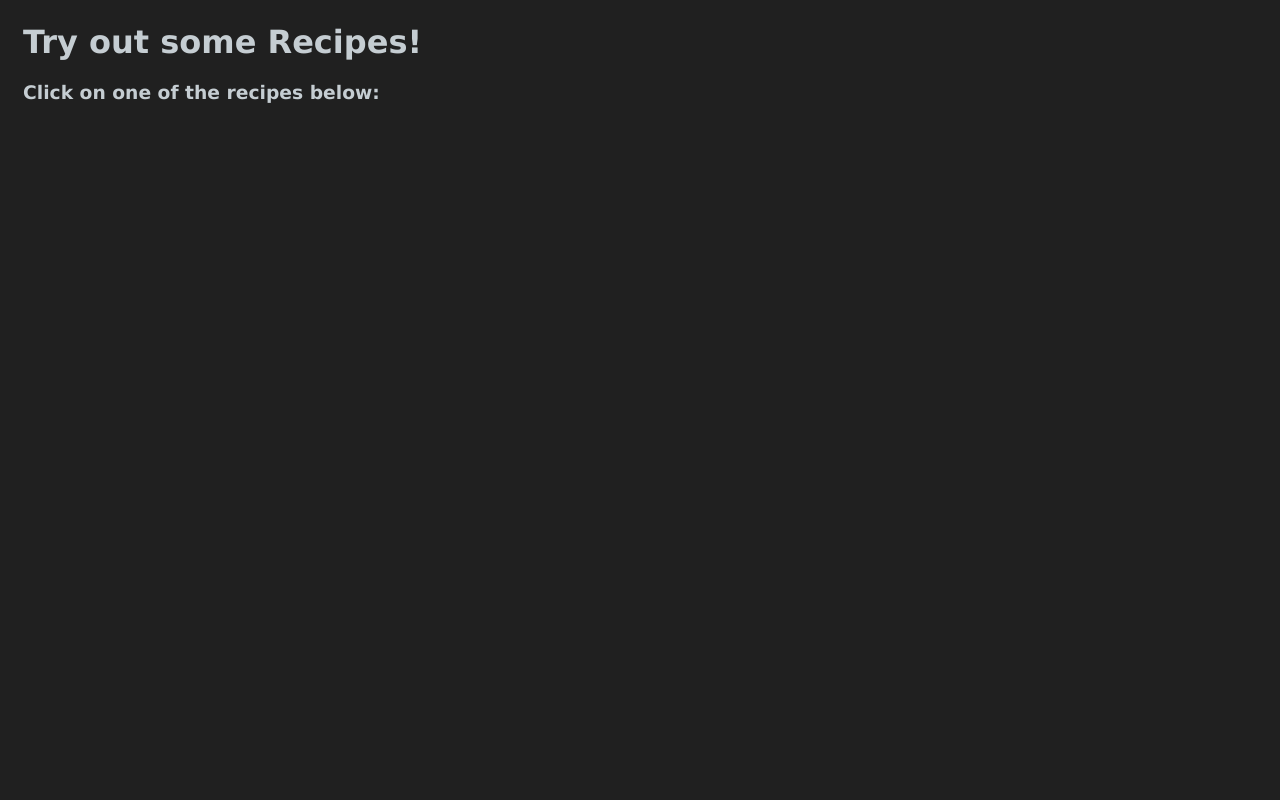
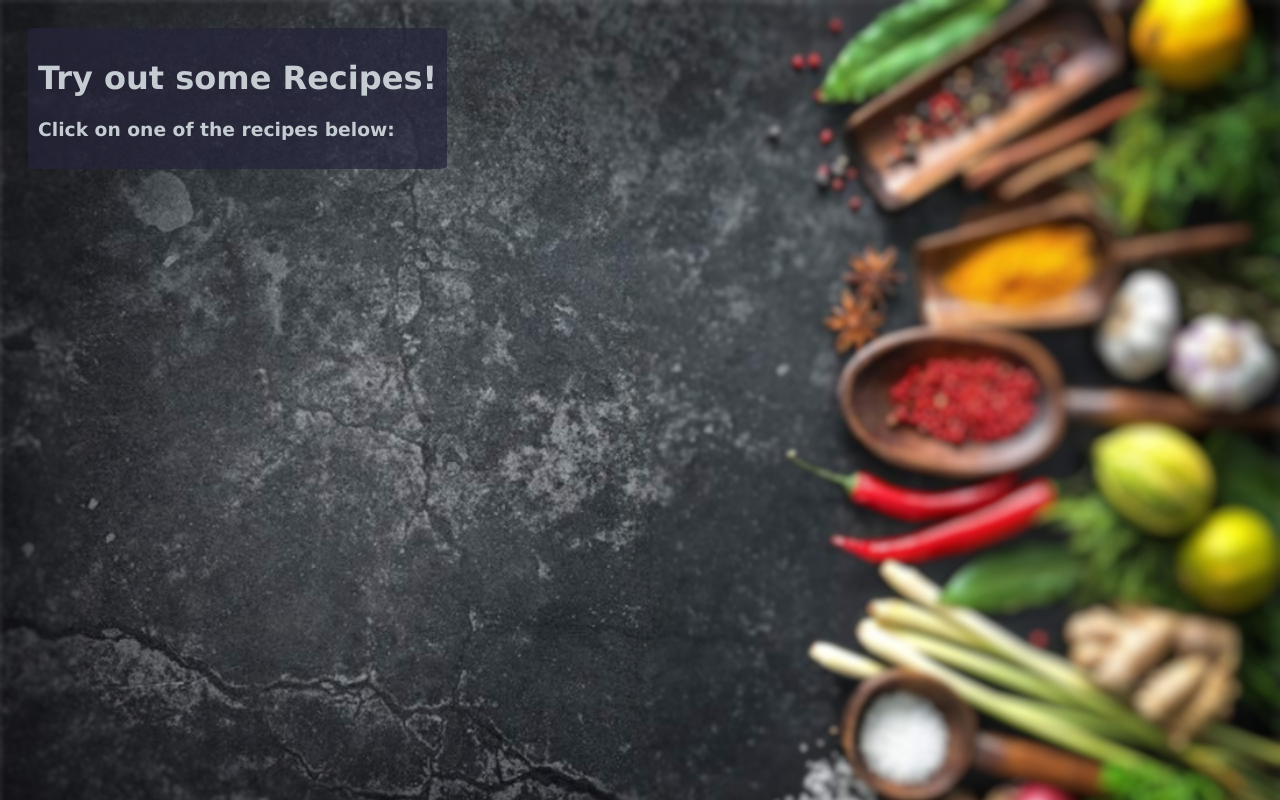
Before and after one commit to jeffsimp88/recipes_book, a Django app: page / in a window 1280 px wide. Run offline with Django 3.2, Linux system fonts and the light colour scheme; data that the repository does not hold is empty.

Commit message:
Gave styling to background and div boxes

```diff
--- a/static/css/style.css
+++ b/static/css/style.css
@@ -1,6 +1,8 @@
 body{
     color: rgb(197, 205, 210);
     background-color: rgb(32, 32, 32);
+    background-image: url('/static/images/background.jpg');
+    background-size: cover;
     padding: 15px;
     font-family: Verdana, Geneva, Tahoma, sans-serif;
 }
@@ -13,7 +15,14 @@ body{
     margin: 5px;
     border-radius: 2%;
     width: fit-content;
-    background-color: rgb(36, 36, 59);
+    background-color: rgb(36, 36, 59, 0.7);
+}
+#titleBox{
+    padding: 10px;
+    margin: 5px;
+    border-radius: 2%;
+    width: fit-content;
+    background-color: rgb(36, 36, 59, 0.7);
 }
 
 #recipeBox{
@@ -21,7 +30,7 @@ body{
     margin: 5px;
     border-radius: 2%;
     width: fit-content;
-    background-color: rgb(42, 56, 42);
+    background-color: rgba(42, 56, 42, 0.7);
 }
 
 img{
```
